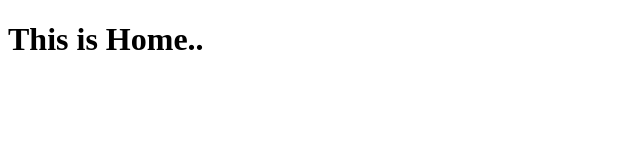
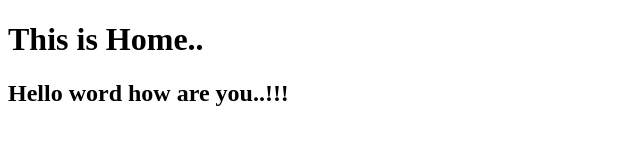
Before and after one commit to Shamadansari123/pr1, a plain HTML site: page index.html in a window 1280 px wide. Shown: the whole page, without its empty margins (0-640 px from the left). Drawn offline with Linux system fonts and the light colour scheme.

Commit message:
version1

```diff
--- a/index.html
+++ b/index.html
@@ -8,5 +8,6 @@
 </head>
 <body>
     <h1>This is Home..</h1>
+    <h2>Hello word how are you..!!!</h2>
 </body>
 </html>
```
